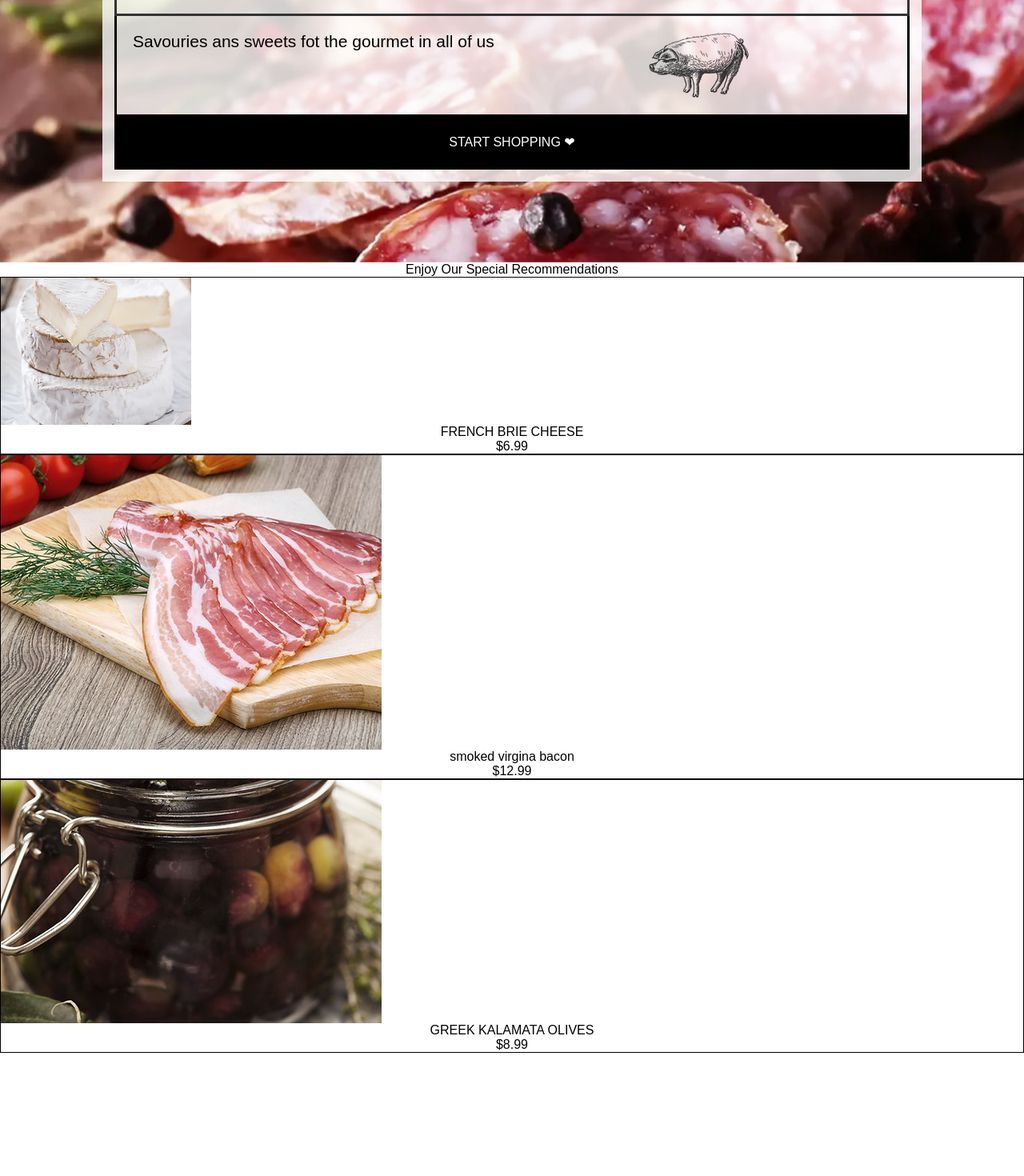
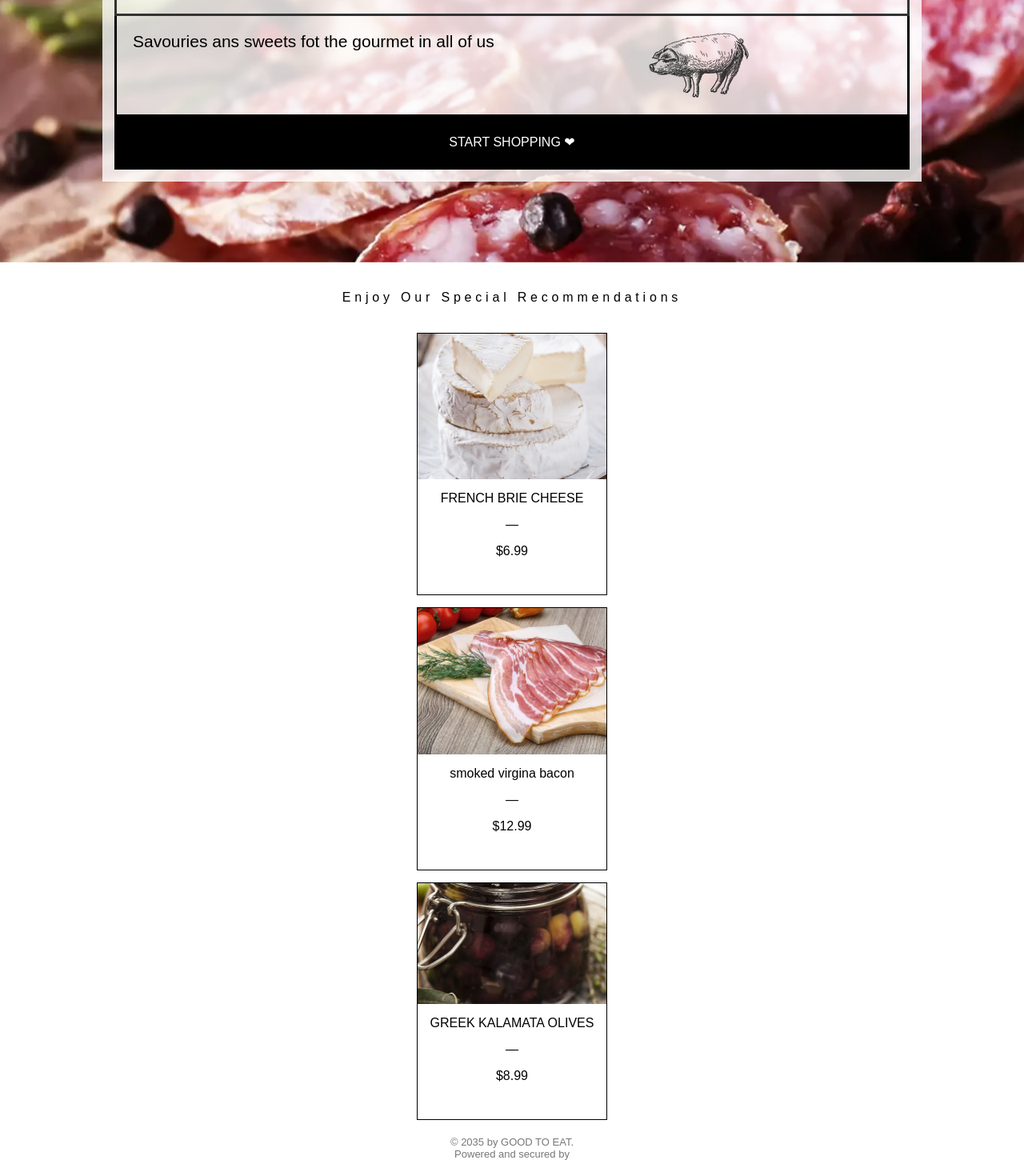
Before and after one commit to alivieE/WixShop, a React (Create React App) app in the folder wixshop/: page / in a window 1280 px wide. Shown: the part 267-1737 px from the top of the page at 80% size. Before the commit the page ends 1583 px from the top, so only its background shows below. Built offline with nearby package versions, Linux system fonts and the light colour scheme.

Commit message:
add styles for main page

```diff
--- a/wixshop/src/pages/Cabinet.jsx
+++ b/wixshop/src/pages/Cabinet.jsx
@@ -10,27 +10,30 @@ const Cabinet = () => {
       <Header></Header>
       <Hero></Hero>
       <section>
-        <p>Enjoy Our Special Recommendations</p>
-        <ul>
+        <p className={s.elementStyle}>Enjoy Our Special Recommendations</p>
+        <ul className={s.uul}>
           <li className={s.lii}>
             <img src={images.cheess} />
             <p>FRENCH BRIE CHEESE</p>
-            <div></div>
+            <div>&mdash;</div>
             <p>$6.99</p>
           </li>
           <li className={s.lii}>
             <img src={images.bacon} />
             <p>smoked virgina bacon</p>
-            <div></div>
+            <div>&mdash;</div>
             <p>$12.99</p>
           </li>
           <li className={s.lii}>
             <img src={images.oliva} />
             <p>GREEK KALAMATA OLIVES</p>
-            <div></div>
+            <div>&mdash;</div>
             <p>$8.99</p>
           </li>
         </ul>
+        <div className={s.bottomText}>
+          <p className={s.bottomTextWrap}>© 2035 by GOOD TO EAT. Powered and secured by </p>
+        </div>
       </section>
     </div>
   );
--- a/wixshop/src/pages/Cabinet.module.css
+++ b/wixshop/src/pages/Cabinet.module.css
@@ -1,3 +1,28 @@
 .lii {
   border: 1px solid black;
+  width: 238px;
+  display: flex;
+  flex-direction: column;
+  gap: 15px;
+  padding-bottom: 45px;
 }
+
+.uul {
+  display: flex;
+  flex-direction: column;
+  align-items: center;
+  gap: 15px;
+}
+
+.elementStyle {
+  letter-spacing: 0.3em;
+  margin: 35px;
+}
+
+.bottomText {
+  max-width: 238px;
+  margin: 0 auto;
+  color: rgb(119, 119, 119);
+  font-size: 13px;
+  padding: 20px;
+}
```
